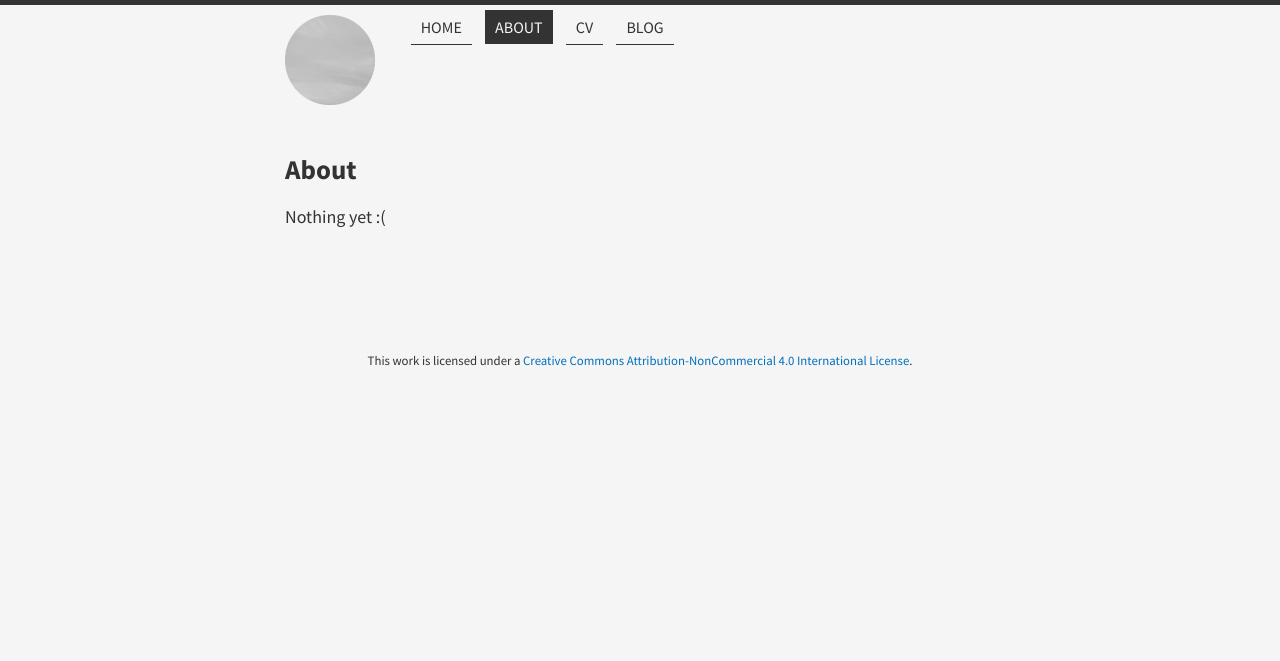
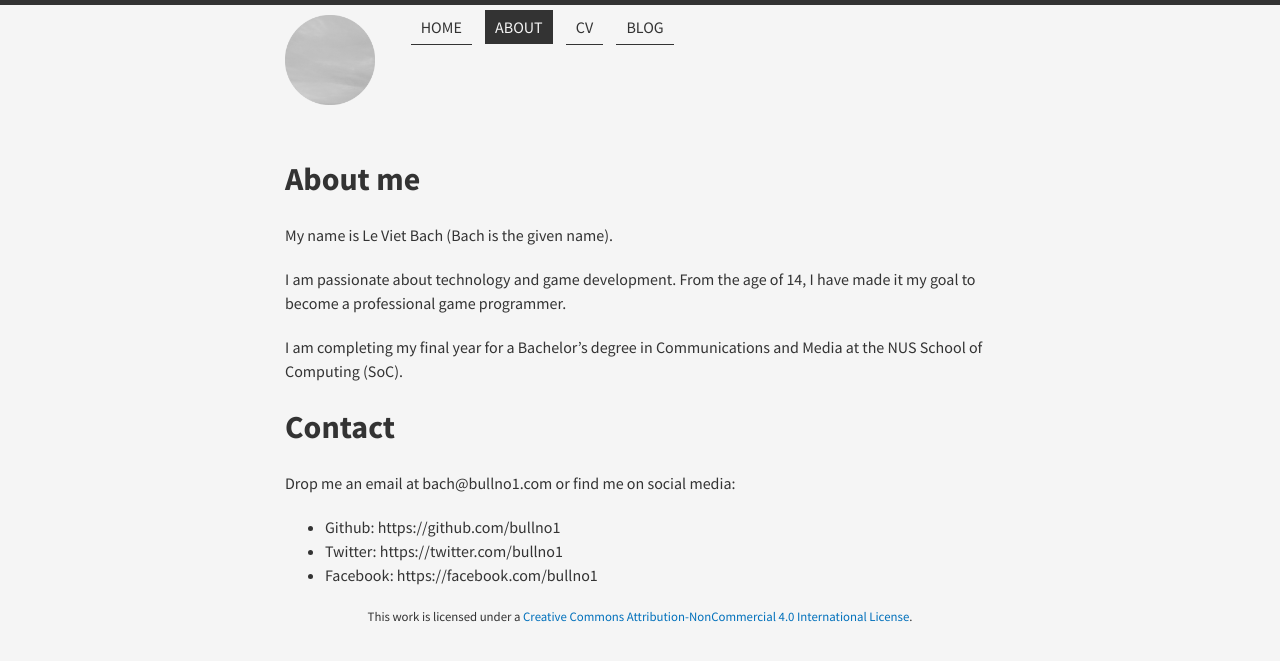
Before and after one commit to bullno1/bullno1.github.io, a Jekyll site: the page built from about/index.md, in a window 1280 px wide. Shown: the top 661 px of the page. Built offline with Jekyll 4.4.1, drawn with Linux system fonts in a browser that asks for light colours; nearby versions of some CDN libraries; Markdown is read by kramdown in place of the engine named in the settings.

Commit message:
Complete about page

```diff
--- a/about/index.md
+++ b/about/index.md
@@ -1,6 +1,21 @@
 ---
-layout: page
+layout: default
 title: About
 ---
 
-Nothing yet :(
+# About me
+
+My name is Le Viet Bach (Bach is the given name).
+
+I am passionate about technology and game development.
+From the age of 14, I have made it my goal to become a professional game programmer.
+
+I am completing my final year for a Bachelor's degree in Communications and Media at the NUS School of Computing (SoC).
+
+# Contact
+
+Drop me an email at bach@bullno1.com or find me on social media:
+
+- Github: https://github.com/bullno1
+- Twitter: https://twitter.com/bullno1
+- Facebook: https://facebook.com/bullno1
```
